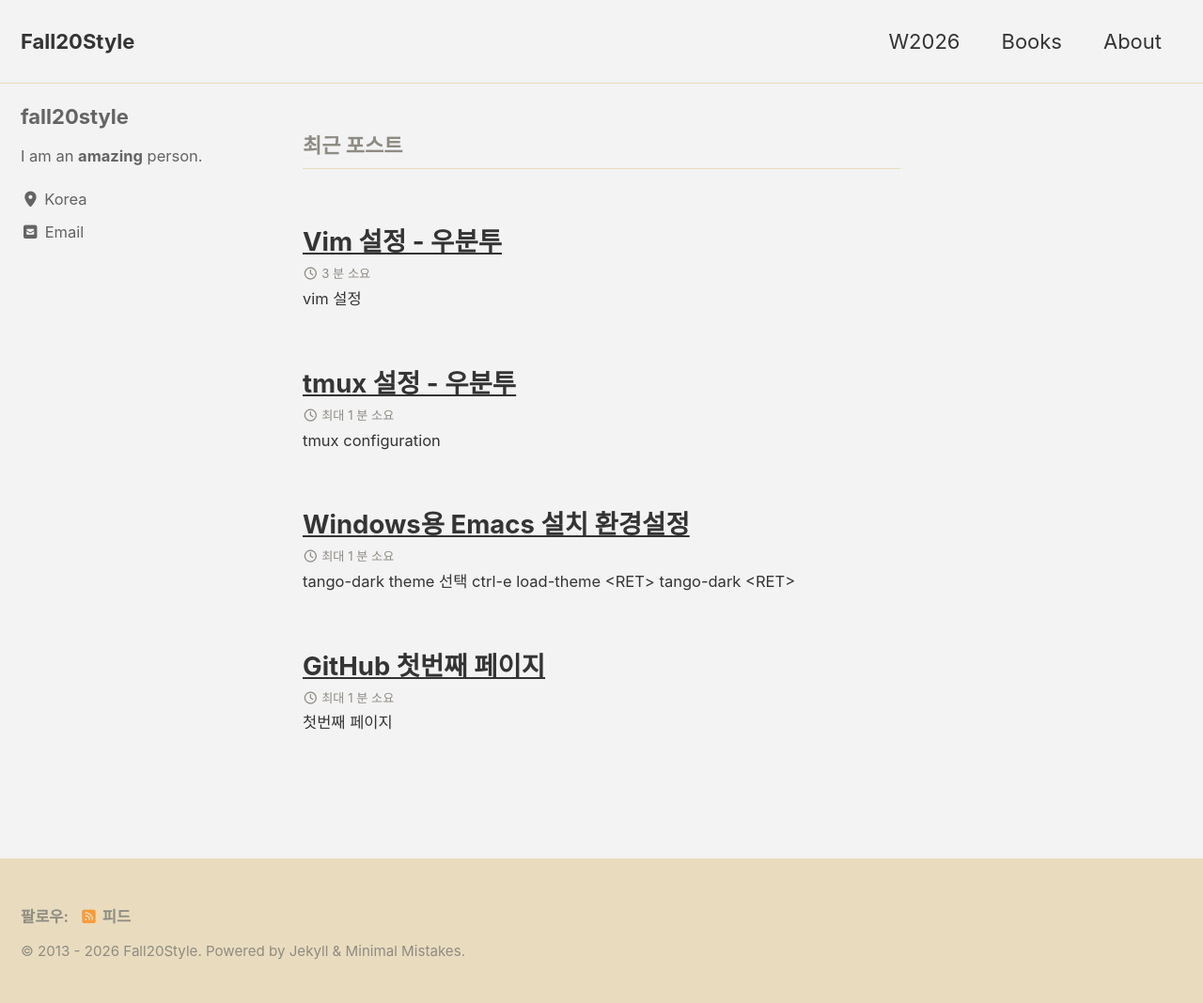
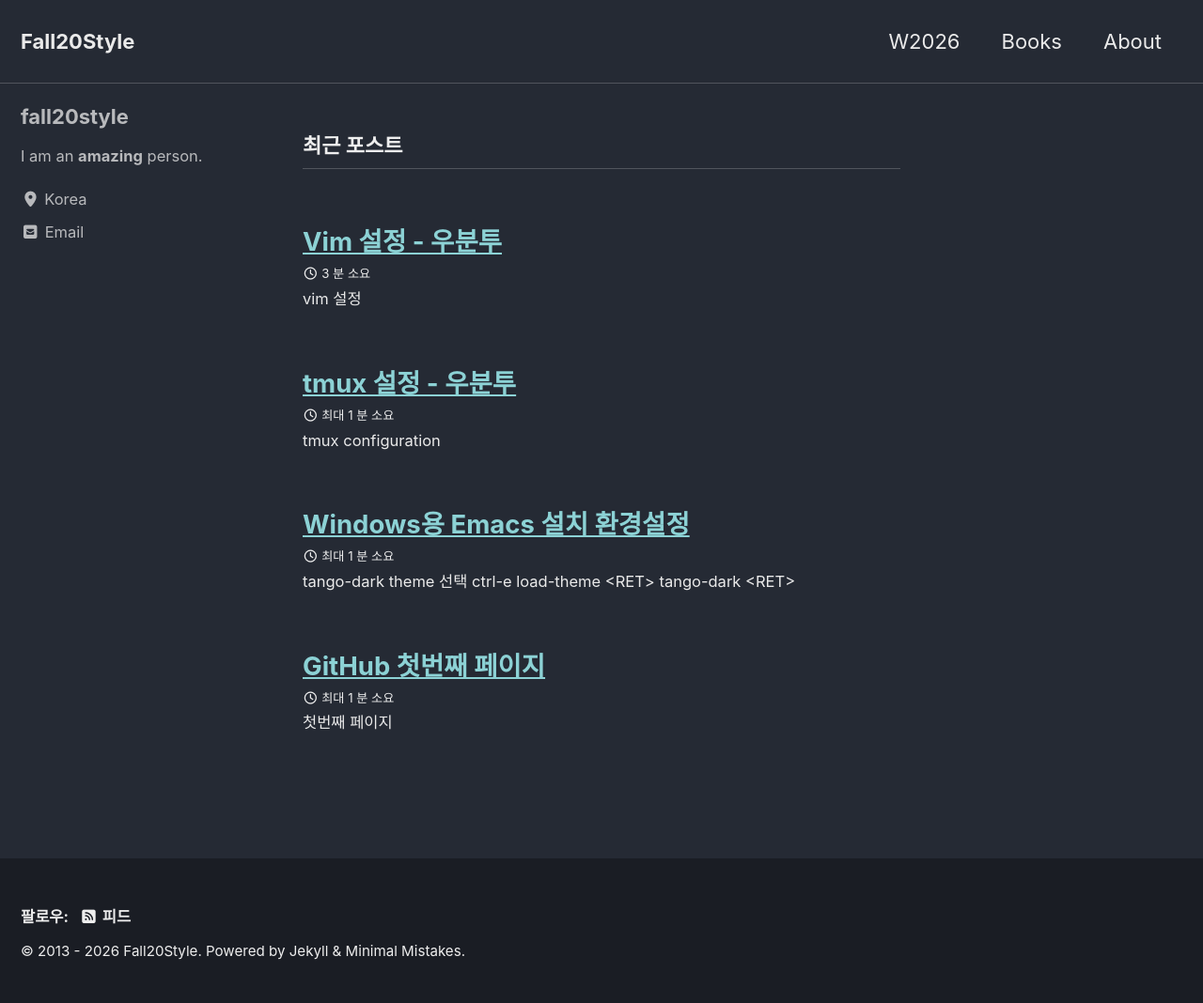
Before and after one commit to fall20style/fall20style.github.io, a Jekyll site: the page built from index.html, in a window 1280 px wide. Shown: the whole page at 94% size. Built offline with Jekyll 4.4.1, drawn with Linux system fonts in a browser that asks for light colours; cached includes are drawn as plain includes; the list of posts is cut into pages by our own code.

Commit message:
Update _config.yml

```diff
--- a/_config.yml
+++ b/_config.yml
@@ -12,7 +12,8 @@
 
 # theme                  : "minimal-mistakes-jekyll"
 remote_theme             : "mmistakes/minimal-mistakes@4.27.3"
-minimal_mistakes_skin    : "dirt" #"default" # "air", "aqua", "contrast", "dark", "dirt", "neon", "mint", "plum", "sunrise"
+# minimal_mistakes_skin    : "dirt" #"default" # "air", "aqua", "contrast", "dark", "dirt", "neon", "mint", "plum", "sunrise"
+minimal_mistakes_skin    : "dark"
 
 # Site Settings
 locale                   : "ko-KR"
```
